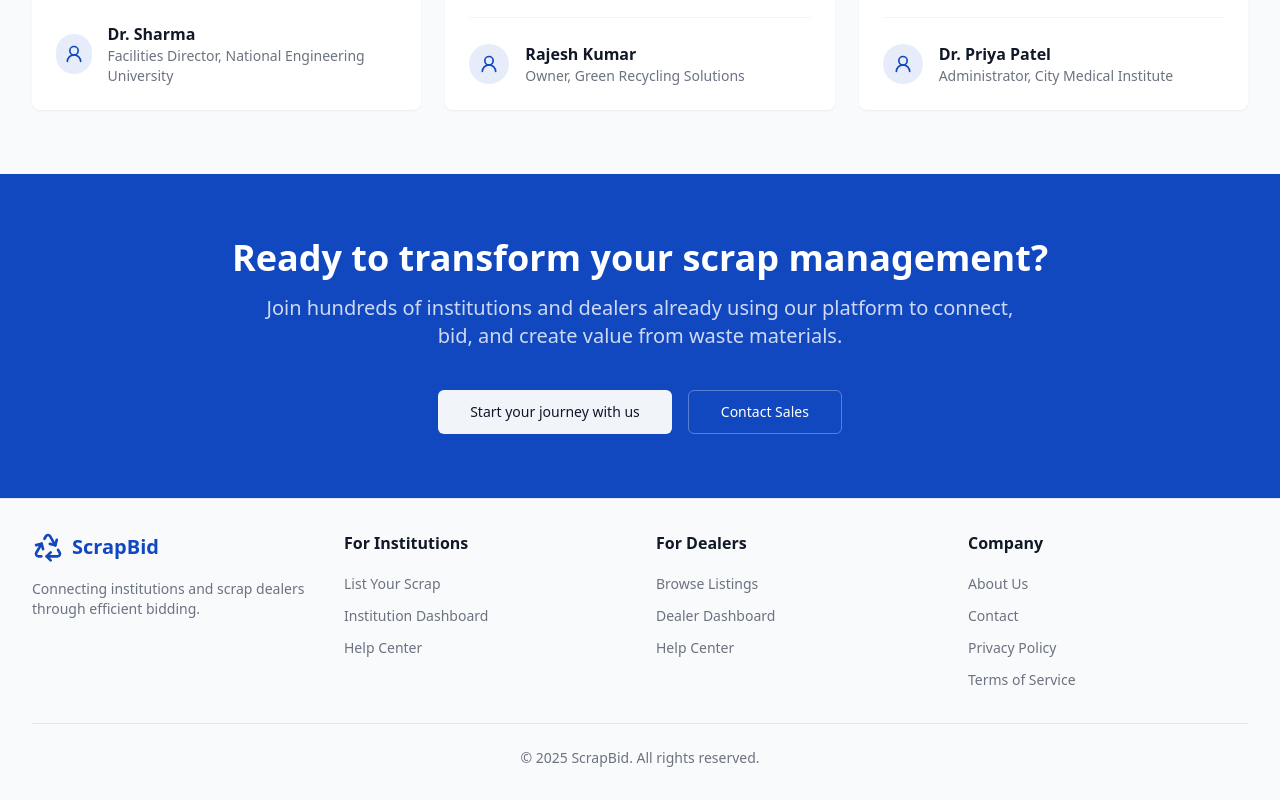
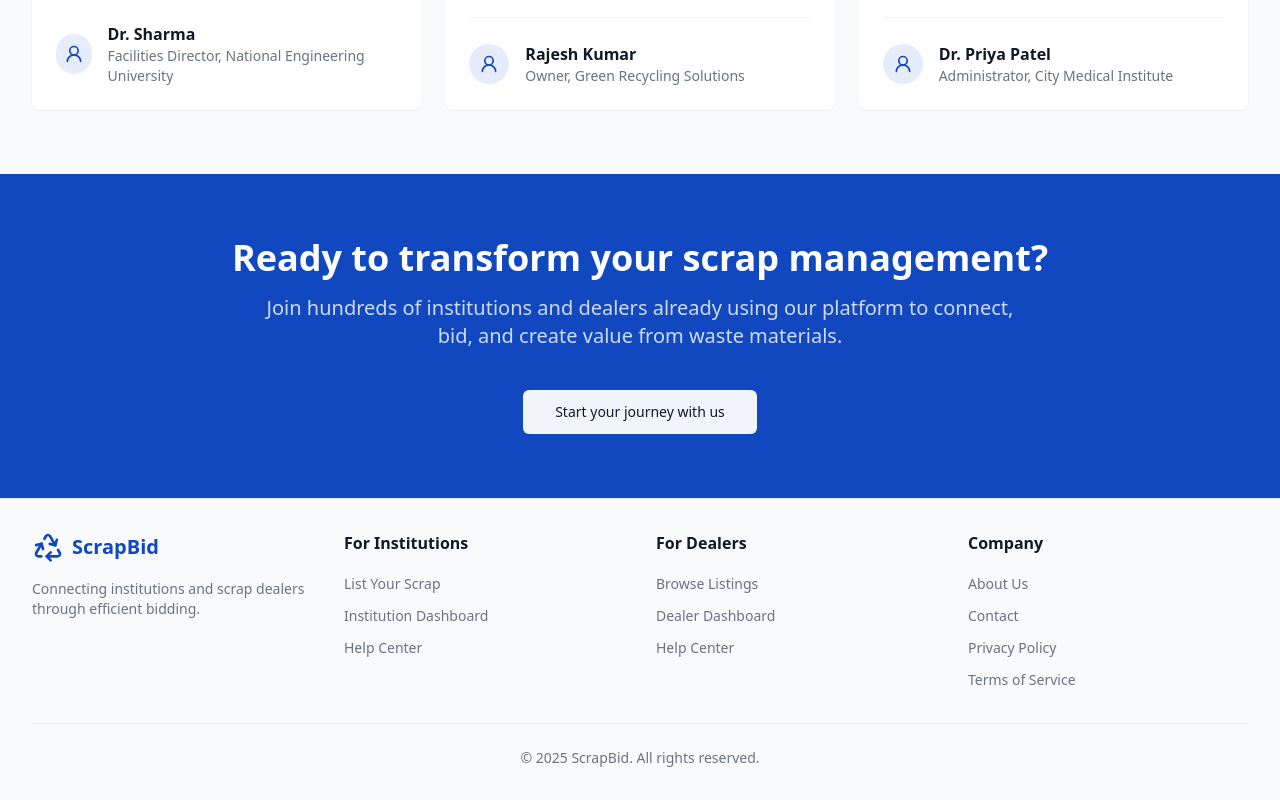
Before and after one commit to Pratik-0724/scrap-bet-fair, a React (Vite) app: page / in a window 1280 px wide. Shown: the part 2678-3478 px from the top of the page. Built offline with nearby package versions, Linux system fonts and the light colour scheme.

Commit message:
Remove contact sales button
Remove contact sales button from footer and keep single Start your journey with us button only

```diff
--- a/src/components/CtaSection.tsx
+++ b/src/components/CtaSection.tsx
@@ -10,12 +10,9 @@ const CtaSection = () => {
         <p className="mt-4 text-xl text-white/80 max-w-3xl mx-auto">
           Join hundreds of institutions and dealers already using our platform to connect, bid, and create value from waste materials.
         </p>
-        <div className="mt-10 flex flex-col sm:flex-row justify-center gap-4">
+        <div className="mt-10 flex justify-center">
           <Button asChild size="lg" variant="secondary">
             <Link to="/signup">Start your journey with us</Link>
-          </Button>
-          <Button asChild size="lg" variant="outline" className="bg-transparent border-white/30 text-white hover:bg-white/10">
-            <Link to="/contact">Contact Sales</Link>
           </Button>
         </div>
       </div>
```
